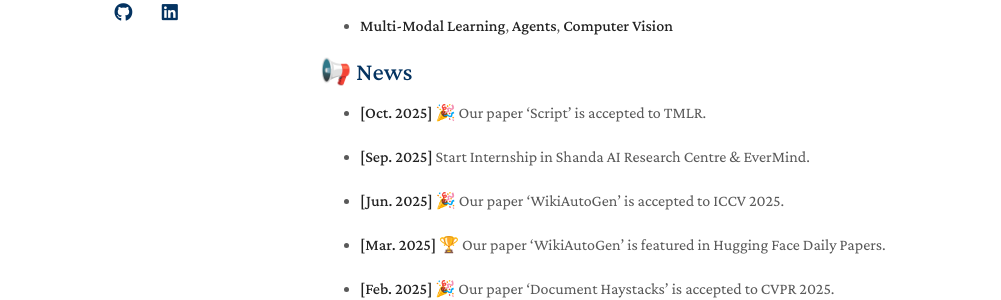
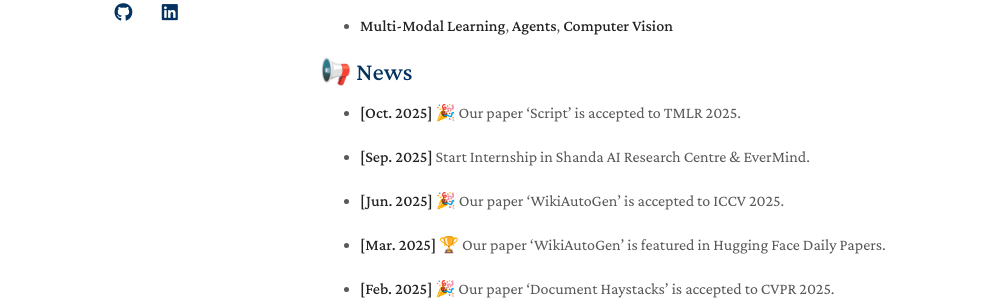
Before and after one commit to Danielxu0208/Danielxu0208.github.io, a Jekyll site: the page built from index.md, in a window 1280 px wide and 900 px high. Shown: the part 384-684 px from the top of the window, without its empty margins (150-1151 px from the left). Built offline with Jekyll 4.4.1, drawn with Linux system fonts in a browser that asks for light colours; a style sheet for code colours, icons or effects is not loaded; our own code applies the rules of GitHub Pages for plain Markdown files.

Commit message:
Update paper acceptance date for 'Script'

```diff
--- a/index.md
+++ b/index.md
@@ -17,7 +17,7 @@ Before that, I was a research assistant at [King Abdullah University of Science
 - **Multi-Modal Learning**, **Agents**, **Computer Vision**
 
 ## 📢 News
-- **[Oct. 2025]** 🎉 Our paper 'Script' is accepted to TMLR.
+- **[Oct. 2025]** 🎉 Our paper 'Script' is accepted to TMLR 2025.
 
 - **[Sep. 2025]** Start Internship in Shanda AI Research Centre & EverMind.
 
```
